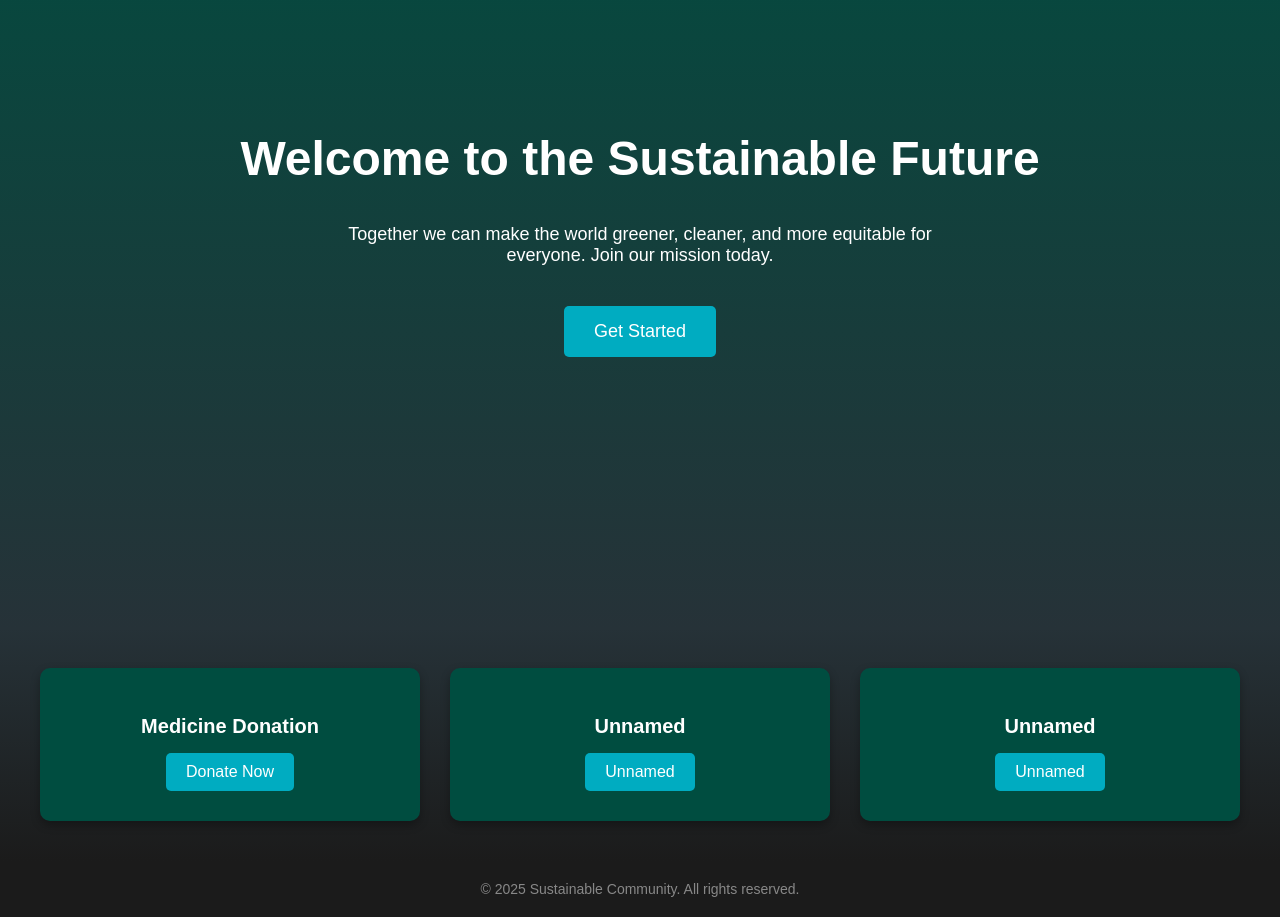
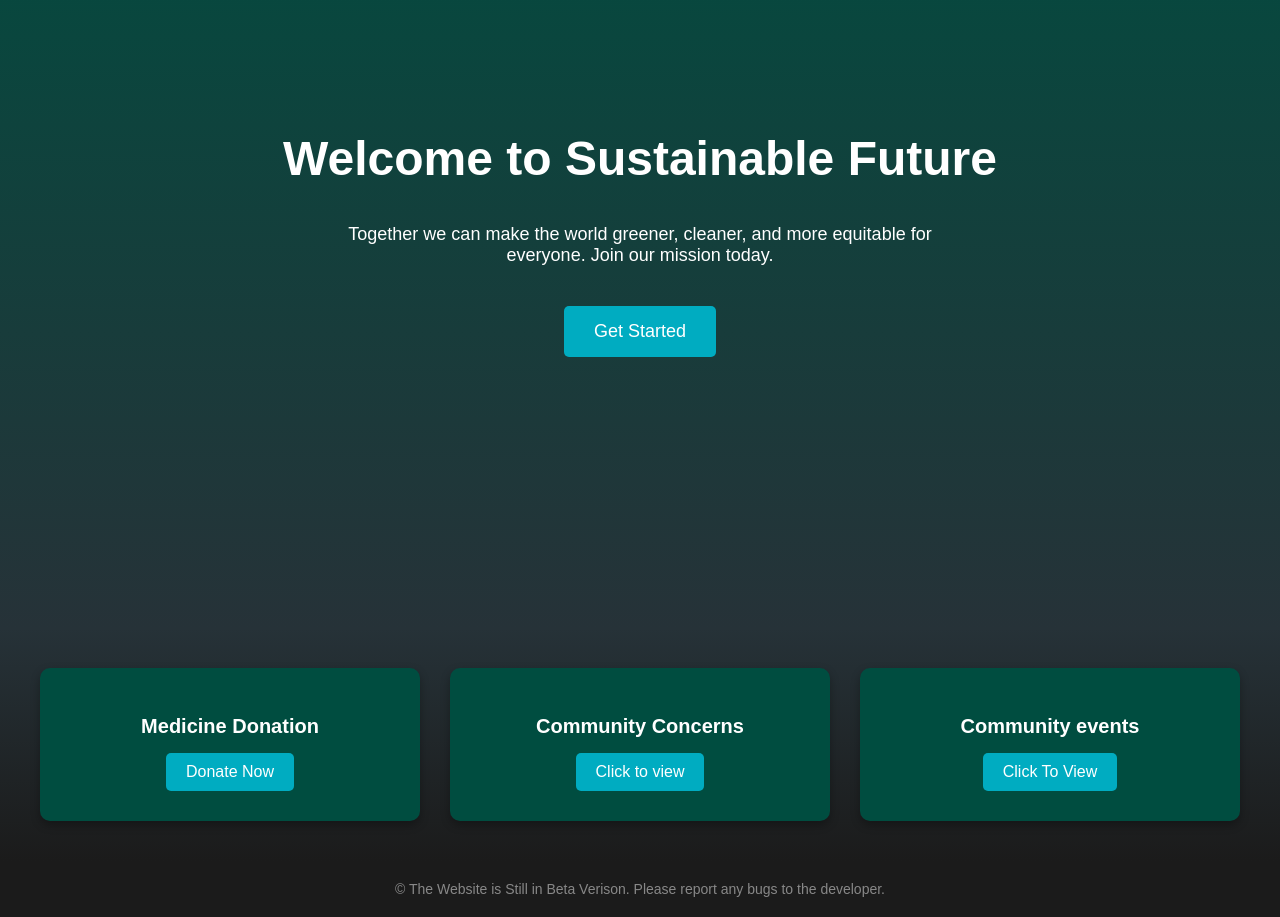
Before and after one commit to zoro-of-coding/GIC, a plain HTML site: page homepage.html in a window 1280 px wide. Shown: the part 240-1157 px from the top of the page. Drawn offline with Linux system fonts and the light colour scheme.

Commit message:
some grammar added widgets

```diff
--- a/homepage.html
+++ b/homepage.html
@@ -8,11 +8,11 @@
 </head>
 <body>
     <header>
-        <div class="logo">Al warqa'a Community</div>
+        <div class="logo">Al Warqa'a Community</div>
     </header>
 
     <div class="hero animation">
-        <h1>Welcome to the Sustainable Future</h1>
+        <h1>Welcome to Sustainable Future</h1>
         <p>Together we can make the world greener, cleaner, and more equitable for everyone. Join our mission today.</p>
         <button onclick="document.getElementById('widgets').scrollIntoView()">Get Started</button>
     </div>
@@ -23,20 +23,23 @@
             <button onclick="loginpage()" >Donate Now</button>
         </div>
         <div class="widget animation">
-            <h2>Unnamed</h2>
-            <button>Unnamed</button>
+            <h2>Community Concerns</h2>
+            <button onclick="feedbackpage()">Click to view</button>
         </div>
         <div class="widget animation">
-            <h2>Unnamed</h2>
-            <button>Unnamed</button>
+            <h2>Community events</h2>
+            <button>Click To View</button>
         </div>
     </div>
 
     <footer>
-        &copy; 2025 Sustainable Community. All rights reserved.
+        &copy; The Website is Still in Beta Verison. Please report any bugs to the developer.
     </footer>
 
     <script>
+        function feedbackpage() {
+            window.location.href = 'feedback.html';
+        }
         function loginpage() {
             window.location.href = 'page1.html';
         }
```
